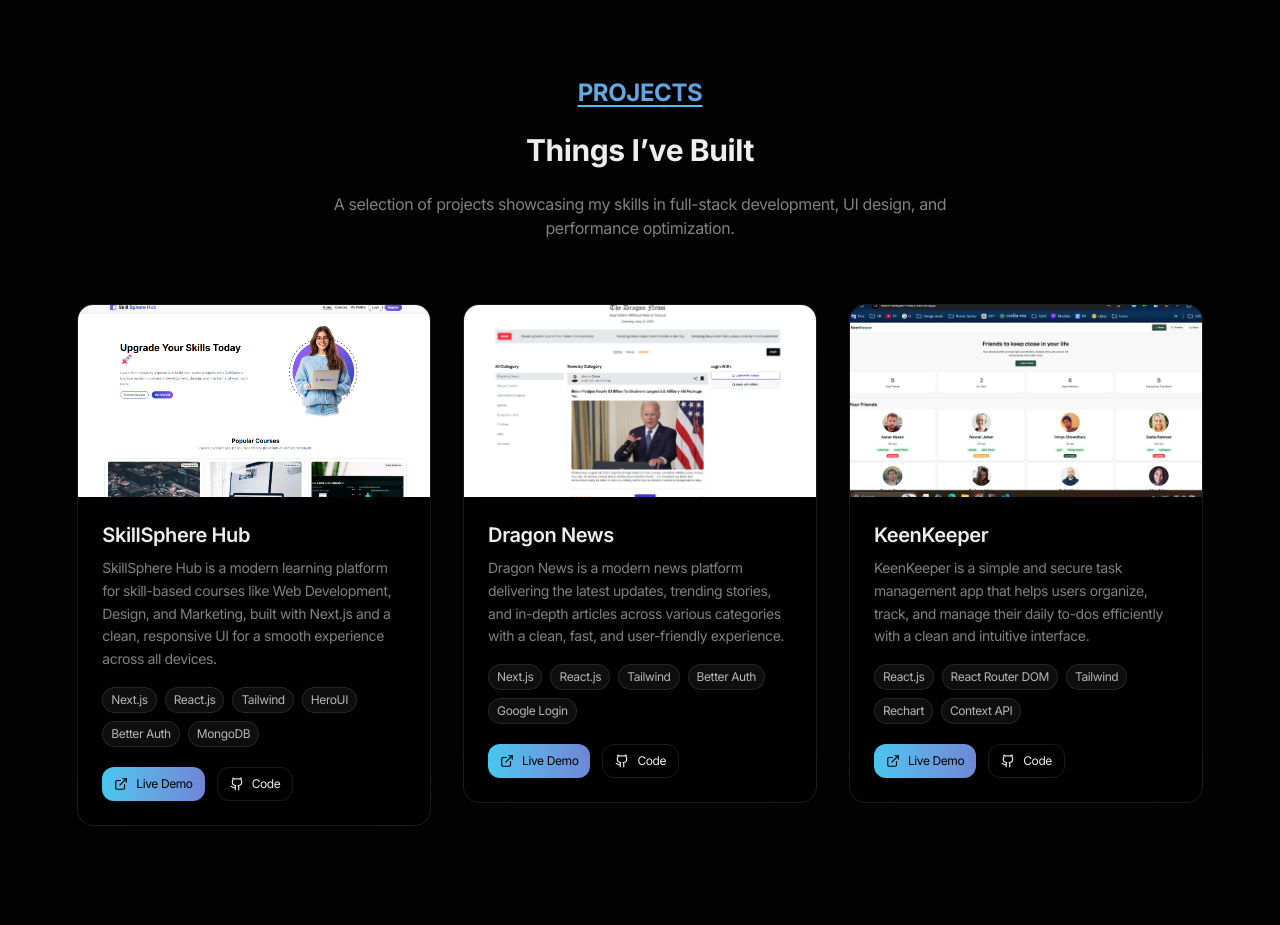
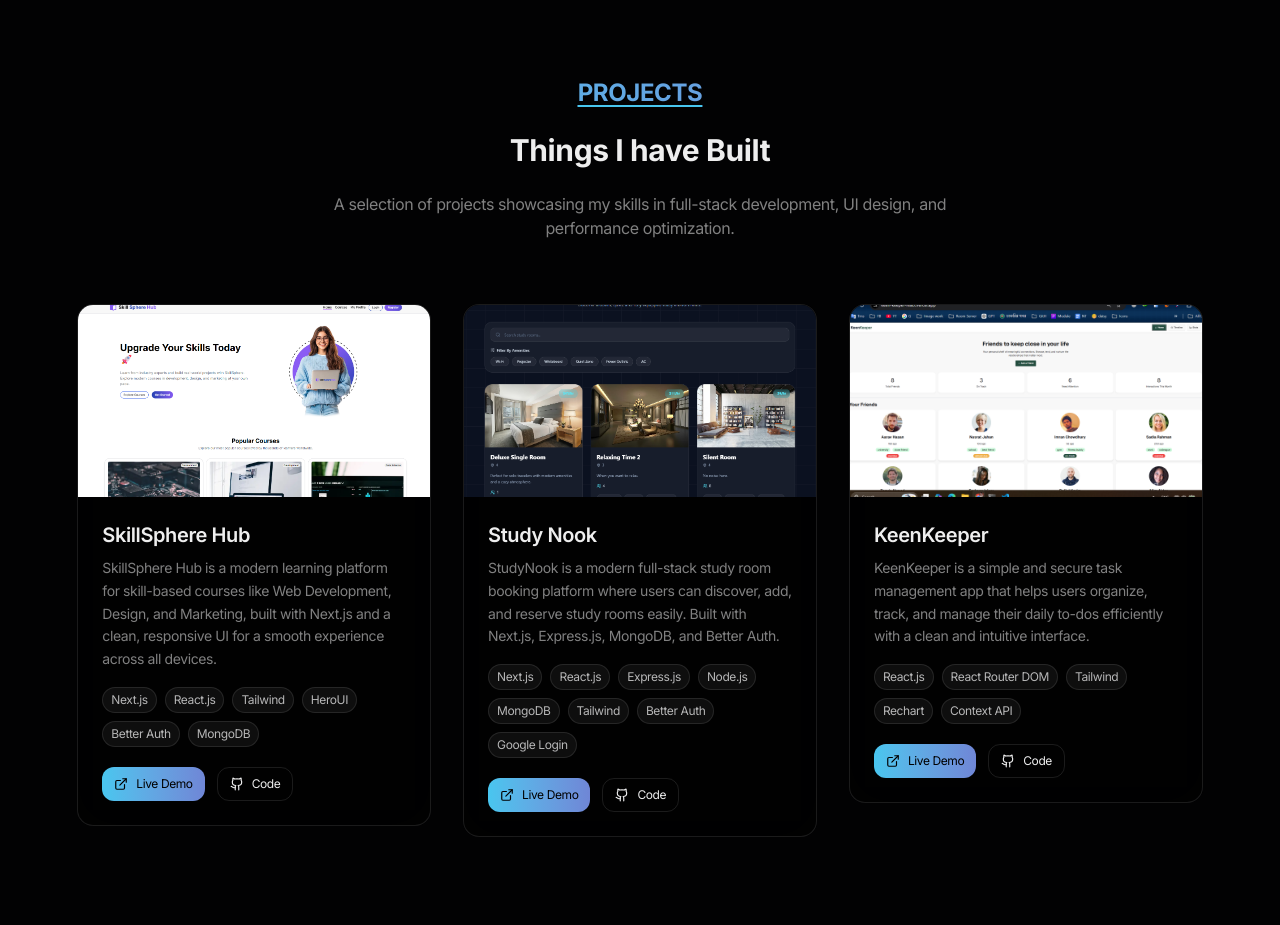
Before and after one commit to Badsha-Nishan/portfolio-web, a Next.js app: page / in a window 1280 px wide. Shown: the part 1500-2425 px from the top of the page. Built offline with nearby package versions, Linux system fonts and the light colour scheme.

Commit message:
updated project section

```diff
--- a/components/sections/projects.jsx
+++ b/components/sections/projects.jsx
@@ -21,13 +21,22 @@ const projects = [
     github: "https://github.com/Badsha-Nishan/skillsphere-hub",
   },
   {
-    title: "Dragon News",
+    title: "Study Nook",
     description:
-      "Dragon News is a modern news platform delivering the latest updates, trending stories, and in-depth articles across various categories with a clean, fast, and user-friendly experience.",
-    image: "/dragon.png",
-    tech: ["Next.js", "React.js", "Tailwind", "Better Auth", "Google Login"],
-    live: "https://dragon-news-nextjs-indol.vercel.app",
-    github: "https://github.com/Badsha-Nishan/dragon-news-nextjs",
+      "StudyNook is a modern full-stack study room booking platform where users can discover, add, and reserve study rooms easily. Built with Next.js, Express.js, MongoDB, and Better Auth.",
+    image: "/studynook.png",
+    tech: [
+      "Next.js",
+      "React.js",
+      "Express.js",
+      "Node.js",
+      "MongoDB",
+      "Tailwind",
+      "Better Auth",
+      "Google Login",
+    ],
+    live: "https://studynook-client-one.vercel.app",
+    github: "https://github.com/Badsha-Nishan/studynook-client",
   },
   {
     title: "KeenKeeper",
@@ -62,7 +71,7 @@ export default function Projects() {
             PROJECTS
           </h2>
           <h3 className="text-2xl md:text-3xl font-bold mb-6 text-balance">
-            Things I’ve Built
+            Things I have Built
           </h3>
           <p className="text-muted-foreground">
             A selection of projects showcasing my skills in full-stack
```
Also changed, not shown: public/studynook.png (added).
